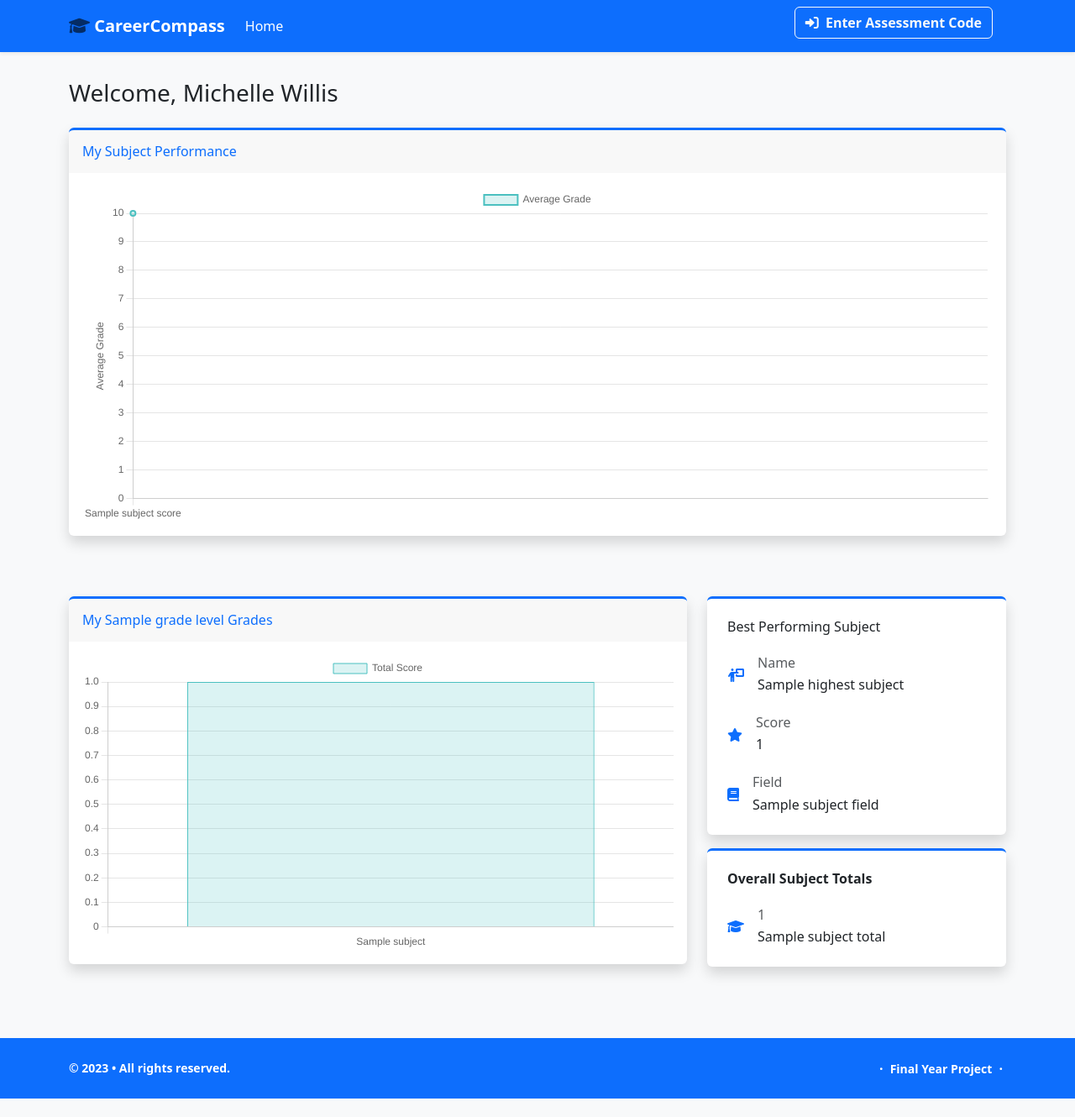
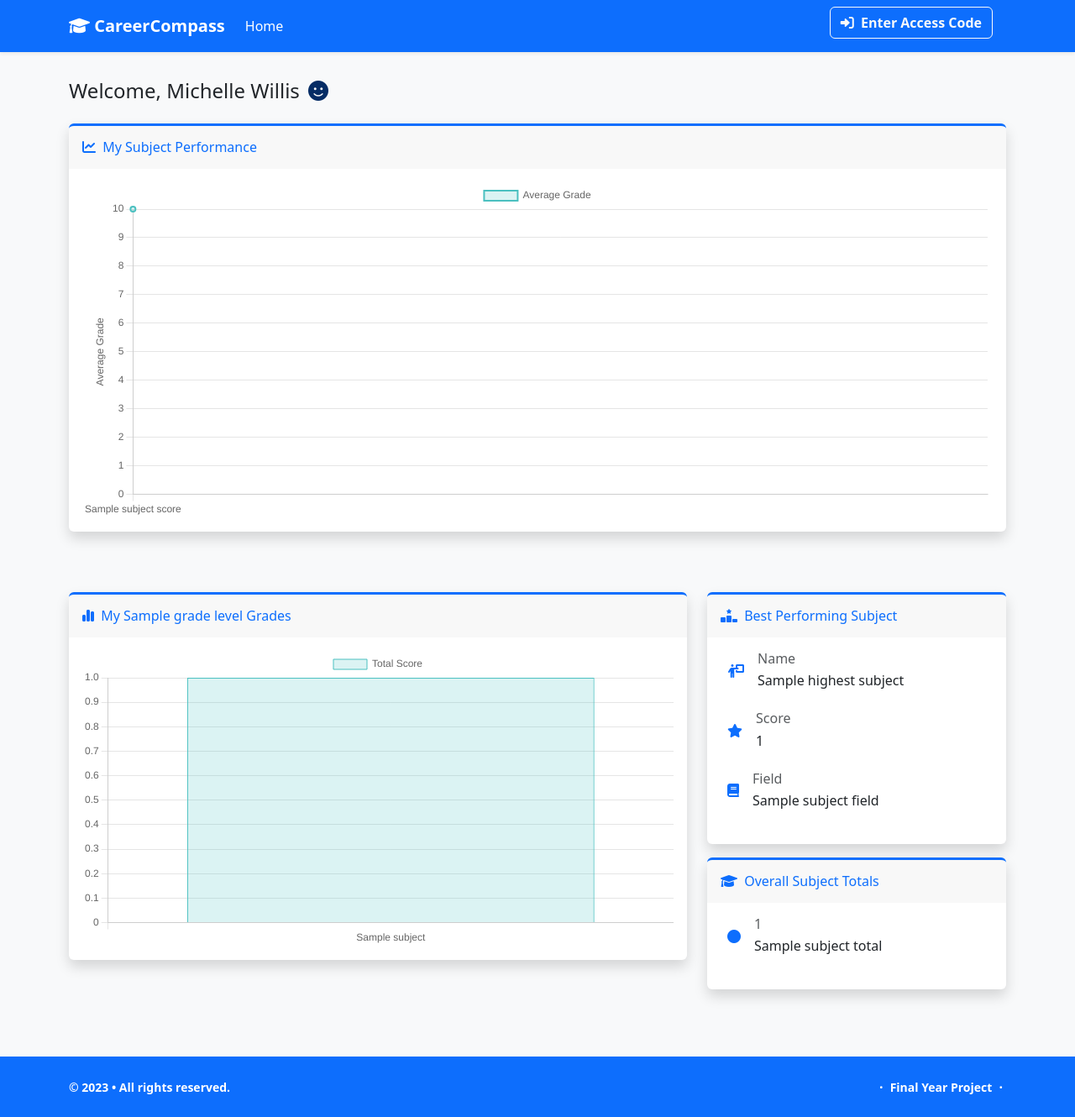
Before and after one commit to Pythonian/career_counseling, a Django app: template templates/assessment.html in a window 1280 px wide. Shown: the whole page at 84% size. Before the commit the page ends 1308 px from the top, so only its background shows below. Run offline with Django 4.2, Linux system fonts and the light colour scheme; data comes from the database, SQL or seed files in the repository; both versions use the stored data as it was after the commit; the template is opened without the code that fills it: values that come from a table or form of the project are taken from there, most other values are stand-ins (such as "Sample title", 1, 10 or a date in 2020); some libraries are stand-ins or nearby versions.

Commit message:
font icon changes

```diff
--- a/templates/assessment.html
+++ b/templates/assessment.html
@@ -8,12 +8,12 @@
 
 <section class="py-3 bg-light">
     <div class="container my-3">
-        <h3 class="mb-4">Welcome, {{ student.name }}</h3>
+        <h4 class="mb-4">Welcome, {{ student.name }} <i class="fa-solid fa-smile ms-1 text-primary-emphasis"></i></h4>
         <div class="row mb-5">
             <div class="col-lg-12">
                 <div class="card border border-primary border-3 border-start-0 border-end-0 border-bottom-0 shadow mb-4">
                     <div class="card-header border-0 py-3 d-flex flex-row align-items-center justify-content-between">
-                        <h6 class="m-0 font-weight-bold text-primary">My Subject Performance</h6>
+                        <h6 class="m-0 font-weight-bold text-primary"><i class="fa-solid fa-chart-line me-1"></i> My Subject Performance</h6>
                     </div>
                     <div class="card-body">
                         <div class="chart-area">
@@ -28,8 +28,8 @@
             <div class="col-lg-8">
                 {% for grade_level, subject_scores in assessment_scores_by_grade_subject.items %}
                 <div class="card border border-primary border-3 border-start-0 border-end-0 border-bottom-0 shadow mb-4">
-                    <div class="card-header border-0 py-3 d-flex flex-row align-items-center justify-content-between">
-                        <h6 class="m-0 font-weight-bold text-primary">My {{ grade_level.name }} Grades</h6>
+                    <div class="card-header border-0 py-3">
+                        <h6 class="m-0 font-weight-bold text-primary"><i class="fa-solid fa-chart-simple me-1"></i> My {{ grade_level.name }} Grades</h6>
                     </div>
                     <div class="card-body">
                         <div class="chart-area">
@@ -42,9 +42,11 @@
             <div class="col-lg-4">
                 <div
                     class="card border border-primary border-3 border-start-0 border-end-0 border-bottom-0 shadow mb-3">
-                    <div class="p-4">
-                        <h6>Best Performing Subject</h6>
-                        <div class="d-flex align-items-center mt-4">
+                    <div class="card-header border-0 py-3">
+                        <h6 class="m-0 font-weight-bold text-primary"><i class="fa-solid fa-ranking-star me-1"></i> Best Performing Subject</h6>
+                    </div>
+                    <div class="card-body px-4">
+                        <div class="d-flex align-items-center mb-4">
                             <div class="flex-shrink-0">
                                 <i class="fa-solid fa-person-chalkboard text-primary"></i>
                             </div>
@@ -53,7 +55,7 @@
                                 <p class="mb-0">{{ highest_subject.subject__name }}</p>
                             </div>
                         </div>
-                        <div class="d-flex align-items-center mt-4">
+                        <div class="d-flex align-items-center mb-4">
                             <div class="flex-shrink-0">
                                 <i class="fa-solid fa-star text-primary"></i>
                             </div>
@@ -62,7 +64,7 @@
                                 <p class="mb-0">{{ highest_subject.total_score }}</p>
                             </div>
                         </div>
-                        <div class="d-flex align-items-center mt-4">
+                        <div class="d-flex align-items-center mb-4">
                             <div class="flex-shrink-0">
                                 <i class="fa-solid fa-book text-primary"></i>
                             </div>
@@ -73,13 +75,15 @@
                         </div>
                     </div>
                 </div>
-                <div class="card border border-primary border-3 border-start-0 border-end-0 border-bottom-0 shadow">
-                    <div class="p-4">
-                        <h6 class="fw-bold mb-3">Overall Subject Totals</h6>
+                <div class="card border border-primary border-3 border-start-0 border-end-0 border-bottom-0 shadow mb-3">
+                    <div class="card-header border-0 py-3">
+                        <h6 class="m-0 font-weight-bold text-primary"><i class="fa-solid fa-graduation-cap me-1"></i> Overall Subject Totals</h6>
+                    </div>
+                    <div class="card-body px-4">
                         {% for subject_total in subject_totals %}
-                        <div class="d-flex align-items-center mt-4">
+                        <div class="d-flex align-items-center mb-4">
                             <div class="flex-shrink-0">
-                                <i class="fa-solid fa-graduation-cap text-primary"></i>
+                                <i class="fa-solid fa-circle text-primary"></i>
                             </div>
                             <div class="ms-3">
                                 <h6 class="mb-1 text-body-secondary">{{ subject_total.total_score }}</h6>
--- a/templates/base.html
+++ b/templates/base.html
@@ -25,7 +25,7 @@
         <nav class="navbar navbar-expand-lg navbar-light bg-primary shadow-sm">
             <div class="container">
                 <a class="navbar-brand fw-bold text-white" href="{% url 'home' %}"><i
-                        class="fa-solid fa-graduation-cap text-primary-emphasis"></i> CareerCompass</a>
+                        class="fa-solid fa-graduation-cap text-white"></i> CareerCompass</a>
                 <button class="navbar-toggler" type="button" data-bs-toggle="collapse"
                     data-bs-target="#navbarSupportedContent" aria-controls="navbarSupportedContent"
                     aria-expanded="false" aria-label="Toggle navigation"><span
@@ -46,7 +46,7 @@
                         {% else %}
                         <a data-bs-target="#enterCode" data-bs-toggle="modal"
                             class="btn btn-outline-light me-3 fw-bold"><i class="fa-solid fa-right-to-bracket me-1"></i>
-                            Enter Assessment Code</a>
+                            Enter Access Code</a>
                         {% endif %}
                     </ul>
                 </div>
@@ -78,7 +78,7 @@
         <div class="modal-dialog" role="document">
             <div class="modal-content">
                 <div class="modal-header">
-                    <h5 class="modal-title" id="enterCodeLabel">Enter Assessment Code</h5>
+                    <h5 class="modal-title" id="enterCodeLabel">Enter Access Code</h5>
                     <button type="button" class="btn-close" data-bs-dismiss="modal" aria-label="Close"></button>
                 </div>
                 <form method="post" action="">
```
Also changed, not shown: templates/home.html (+4 -4 lines), db.sqlite3.
